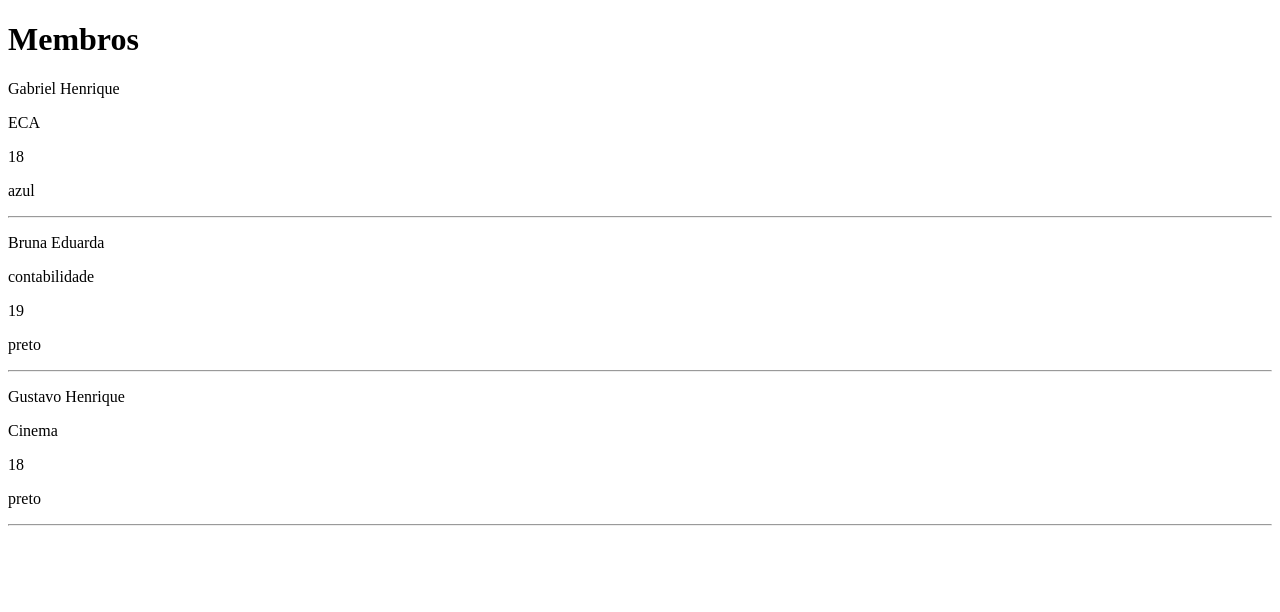
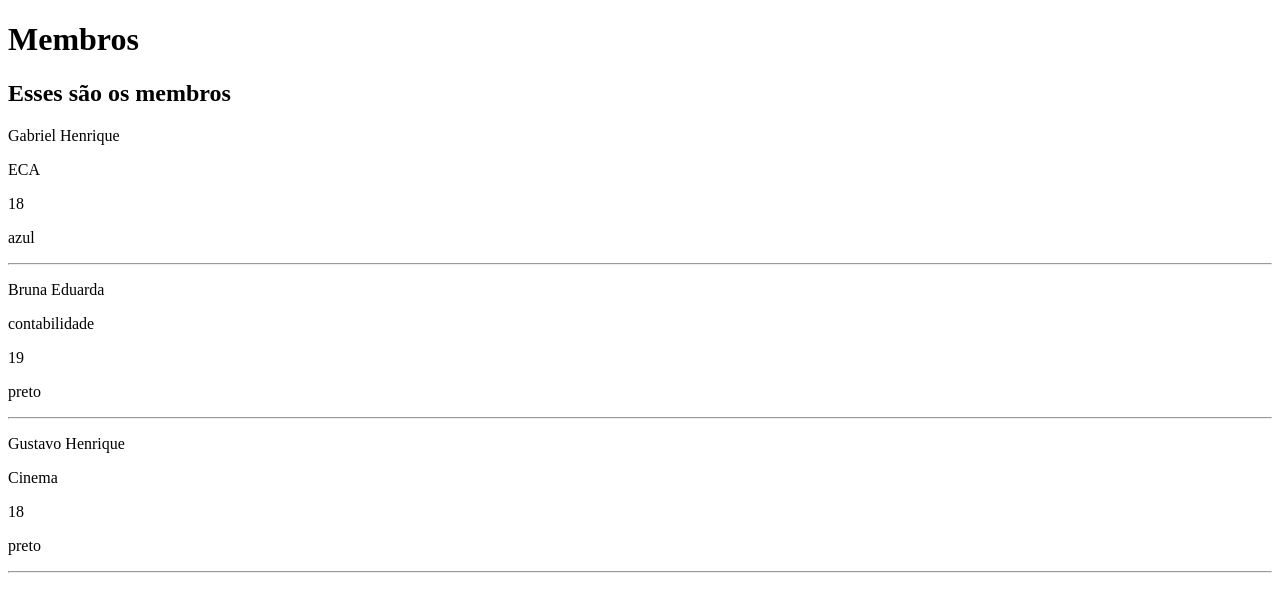
Before and after one commit to GabrielHPaschoalin/quick-note, a React (Create React App) app: page / in a window 1280 px wide. Shown: the top 612 px of the page. Built offline with nearby package versions, Linux system fonts and the light colour scheme; the HTML template or start-up script is replaced by a standard one.

Commit message:
Aula 8 - final

```diff
--- a/src/App.js
+++ b/src/App.js
@@ -1,6 +1,7 @@
 import { prettyDOM } from '@testing-library/dom';
 import React from 'react';
-import Membro from './Membro';
+import Membro from './Membro ( Aula 8)';
+import Title from './Title - Aula 8';
 
 const Gabriel = {
   nome: "Gabriel Henrique",
@@ -25,13 +26,11 @@ function App() {
 
   return (
     <div>
-
-      <h1>Membros</h1>
-
+      <Title title = "Membros" subtitle = "Esses são os membros">
       <Membro membro = {Gabriel}/>
       <Membro membro = {Bruna}/>
       <Membro membro = {Gustavo}/>
-
+      </Title>
     </div>
     );
 }
--- a/src/Membro/membro.js
+++ b/src/Membro ( Aula 8)/membro.js
@@ -2,7 +2,6 @@ import React from "react";
 
 function Membro(props){//props: recebe os parâmetros de um objeto
 
-    console.log(props);
 
     return(
 
--- /dev/null
+++ b/src/Title - Aula 8/Title.js
@@ -0,0 +1,21 @@
+import React from 'react';
+
+function Title(props){
+
+    console.log(props);
+
+    return(
+
+        <div>
+
+            <h1>{props.title}</h1>
+            <h2>{props.subtitle}</h2>
+            {props.children}
+
+        </div>
+
+    );
+
+}
+
+export default Title;
--- /dev/null
+++ b/src/Title - Aula 8/index.js
@@ -0,0 +1,3 @@
+import Title from"./Title";
+
+export default Title;
```
Also changed, not shown: src/Aula 1-5/HelloWorld.js (renamed from src/HelloWorld.js), src/Aula 1-5/Subtitle.js (renamed from src/Subtitle.js), src/Membro ( Aula 8)/index.js (renamed from src/Membro/index.js).
